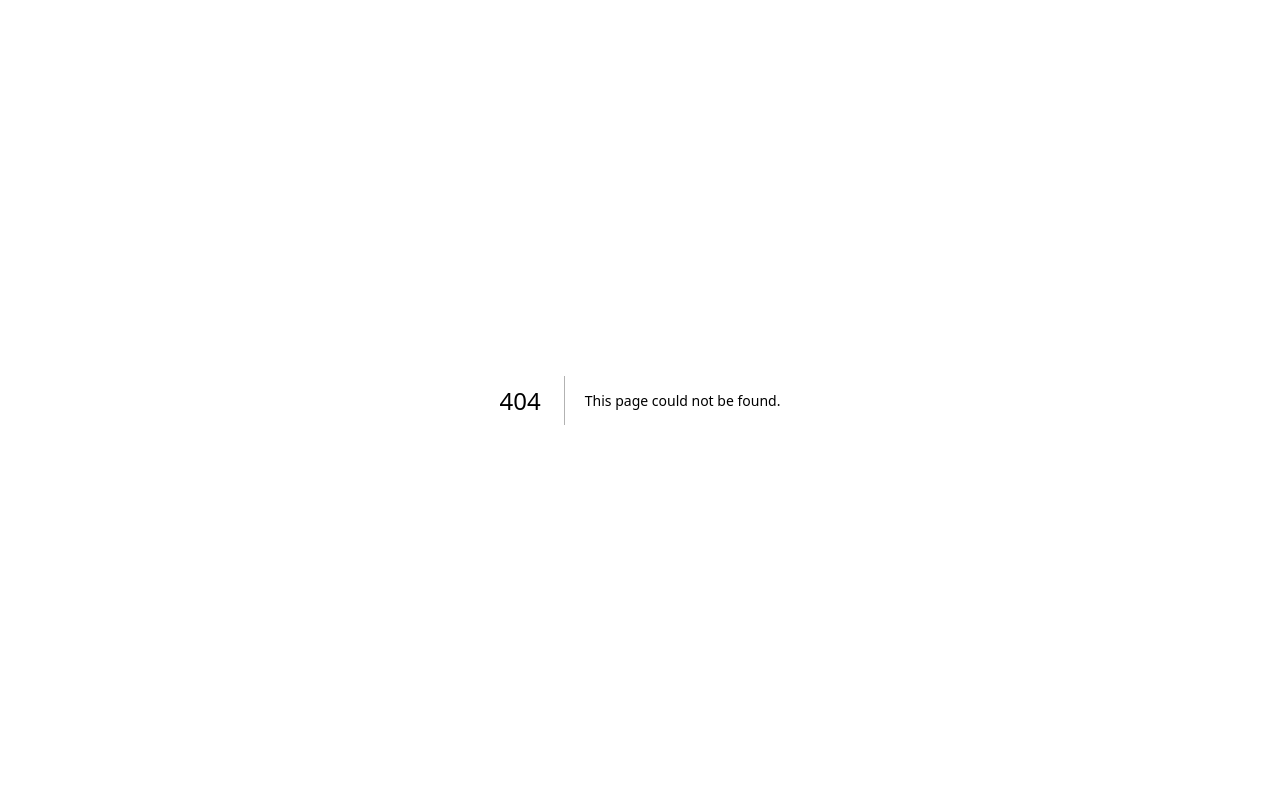
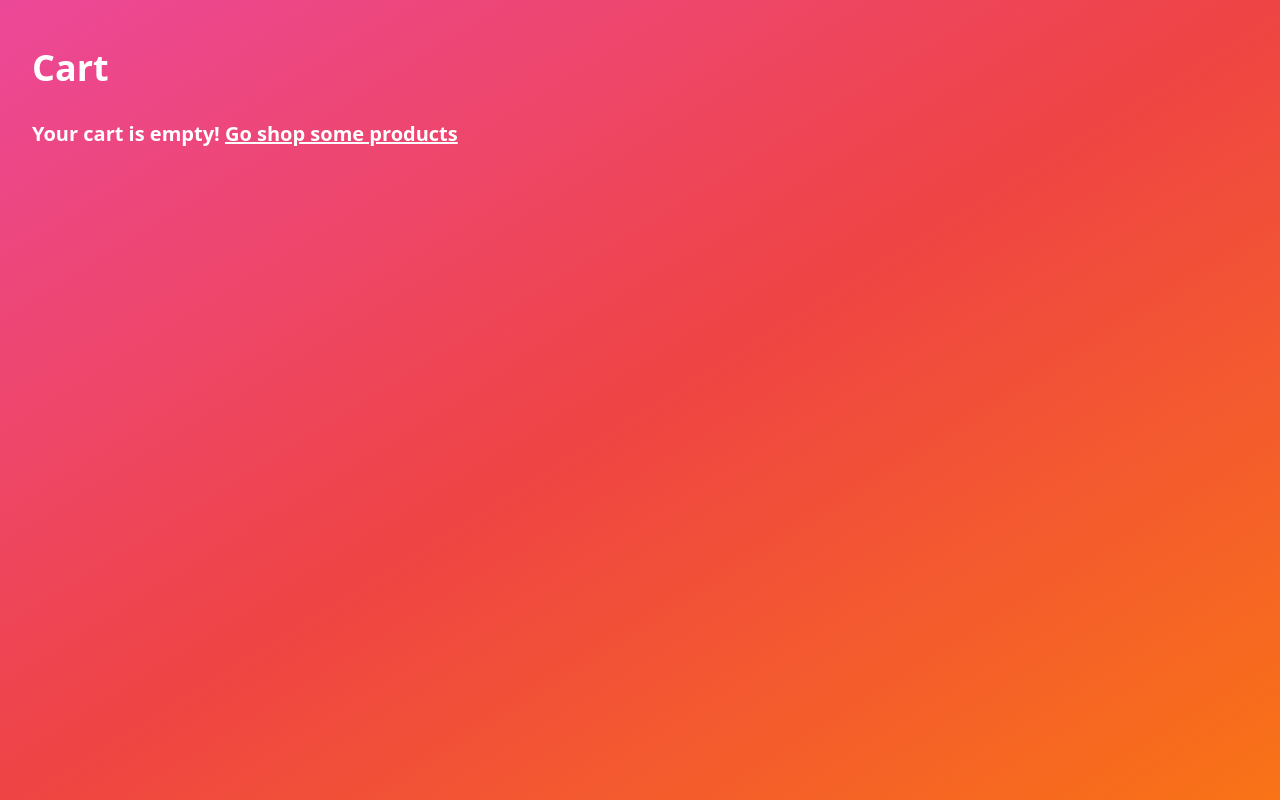
Before and after one commit to vicarb/front-ecom, a Next.js app: page /cart in a window 1280 px wide. Before the commit this address had no page. Built offline with nearby package versions, Linux system fonts and the light colour scheme.

Commit message:
updated interface

```diff
--- /dev/null
+++ b/app/cart/page.tsx
@@ -0,0 +1,10 @@
+import React from 'react'
+import Cart from '@/components/Cart/Cart'
+export default function CartPage() {
+  return (
+    <>
+    <Cart/>
+    </>
+
+  )
+}
--- a/app/globals.css
+++ b/app/globals.css
@@ -2,26 +2,7 @@
 @tailwind components;
 @tailwind utilities;
 
-:root {
-  --foreground-rgb: 0, 0, 0;
-  --background-start-rgb: 214, 219, 220;
-  --background-end-rgb: 255, 255, 255;
+body {
+  background: linear-gradient(to bottom right, #ec4899, #f43f5e, #fb923c);
+  min-height: 100vh;
 }
-
-@media (prefers-color-scheme: dark) {
-  :root {
-    --foreground-rgb: 255, 255, 255;
-    --background-start-rgb: 0, 0, 0;
-    --background-end-rgb: 0, 0, 0;
-  }
-}
-
-body {
-  color: rgb(var(--foreground-rgb));
-  background: linear-gradient(
-      to bottom,
-      transparent,
-      rgb(var(--background-end-rgb))
-    )
-    rgb(var(--background-start-rgb));
-}
--- /dev/null
+++ b/components/Cart/Cart.tsx
@@ -0,0 +1,43 @@
+'use client'
+import React from 'react';
+import { useCart } from '@/context/CartContext/CartContext';
+import Link from 'next/link';
+
+const Cart = () => {
+  const { cart  } = useCart();
+
+  return (
+    <div className="min-h-screen bg-gradient-to-br from-pink-500 via-red-500 to-orange-500 text-white">
+      <div className="container mx-auto py-12 px-4 sm:px-6 lg:px-8">
+        <h2 className="text-4xl font-bold mb-8">Cart</h2>
+        {cart.length === 0 ? (
+          <div className="text-xl font-bold mb-4">
+            Your cart is empty!{' '}
+            <Link href="/">
+              <span className="underline">Go shop some products</span>
+            </Link>
+          </div>
+        ) : (
+          <>
+            {cart.map((item) => (
+              <div key={item.id} className="border border-gray-300 rounded-md p-4 mb-4">
+                <h3 className="text-2xl font-bold mb-2">{item.product.title}</h3>
+                <p className="text-lg mb-2">{item.description}</p>
+                <p className="text-lg font-bold mb-4">${item.product.price.toFixed(2)}</p>
+                <p className="text-lg font-bold mb-2">Quantity: {item.quantity}</p>
+              </div>
+            ))}
+            <button className="bg-white text-black px-4 py-2 rounded-md font-semibold" onClick={() => {}}>
+  Clear cart
+</button>
+            <Link href="/checkout">
+              <span className="bg-white text-black px-4 py-2 rounded-md font-semibold ml-4">Checkout</span>
+            </Link>
+          </>
+        )}
+      </div>
+    </div>
+  );
+};
+
+export default Cart;
--- a/components/CartPopup/CartPopup.tsx
+++ b/components/CartPopup/CartPopup.tsx
@@ -24,7 +24,7 @@ export const CartPopup: React.FC<CartPopupProps> = memo(({ onClose }) => {
       ) : (
         cart.map((item) => (
           <div key={item.id} className="mb-4 text-black">
-            <span className="font-semibold ">{item.productId.title}</span>
+            <span className="font-semibold ">{item.product.title}</span>
             <span className="ml-4">Quantity: {item.quantity}</span>
           </div>
         ))
--- a/components/ProductList/ProductList.tsx
+++ b/components/ProductList/ProductList.tsx
@@ -4,39 +4,58 @@ import Link from 'next/link';
 import Image from 'next/image';
 import axios from 'axios';
 import { Product } from '@/interfaces/Product/Product';
+import { useTransition, animated } from '@react-spring/web';
 
 const ProductList = () => {
   const [products, setProducts] = useState<Product[]>([]);
   const [cartItems, setCartItems] = useState<Product[]>([]);
+  const [loading, setLoading] = useState(true);
 
   const [hoveredProductId, setHoveredProductId] = useState<string | null>(null);
-
 
   const handleAddToCart = (product: Product) => {
     setCartItems([...cartItems, product]);
   };
 
-
   useEffect(() => {
     const fetchProducts = async () => {
+      setLoading(true);
       const response = await axios.get(`https://composterasur.cl/products`);
       setProducts(response.data);
-    }
+      setLoading(false);
+    };
 
     fetchProducts();
   }, []);
 
+  const transitions = useTransition(products, {
+    from: { opacity: 0, transform: 'translate3d(0,40px,0)' },
+    enter: { opacity: 1, transform: 'translate3d(0,0px,0)' },
+    leave: { opacity: 0, transform: 'translate3d(0,-40px,0)' },
+    trail: 200,
+    config: {
+      tension: 170,
+      friction: 20,
+      precision: 0.1,
+    },
+  });
+
+  if (loading) {
+    return <div>Loading...</div>; // replace with your preferred loading placeholder
+  }
+
   return (
     <div className="min-h-fit bg-gradient-to-br from-pink-500 via-red-500 to-orange-500 text-white">
       <div className="container mx-auto py-12 px-4 sm:px-6 lg:px-8">
-        <h2 className="text-4xl font-bold mb-8 text-center">Our Products</h2>
+        <h2 className="text-4xl font-bold mb-8 text-center mt-12">Our Products</h2>
         <div className="grid grid-cols-2 md:grid-cols-2 lg:grid-cols-4 gap-8">
-          {products.map((product) => (
-            <div
+          {transitions((styles, product) => (
+            <animated.div
               key={product._id}
               className="bg-white rounded-md shadow-md transition duration-300 transform hover:scale-105"
               onMouseEnter={() => setHoveredProductId(product._id)}
               onMouseLeave={() => setHoveredProductId(null)}
+              style={styles}
             >
               <div className="h-64 w-full relative">
                 <Link href={`/product/${product._id}`}>
@@ -69,7 +88,7 @@ const ProductList = () => {
                 </button>
               </div>
               <h2 className="px-4 py-2 text-gray-800 font-semibold text-lg">{product.title}</h2>
-            </div>
+            </animated.div>
           ))}
         </div>
       </div>
--- a/context/CartContext/CartContext.tsx
+++ b/context/CartContext/CartContext.tsx
@@ -13,7 +13,7 @@ interface ProductType {
 
 // Define the type of our cart items
 interface CartItemType {
-  productId: ProductType;
+  product: ProductType;
   quantity: number;
 }
 
@@ -31,18 +31,17 @@ export function CartProvider({ children }: { children: React.ReactNode }) {
 
   const addToCart = (product: ProductType, quantity: number) => {
     let newCart = [...cart];
-    let existingProductIndex = newCart.findIndex(item => item.productId._id === product._id);
+    let existingProductIndex = newCart.findIndex(item => item.product._id === product._id);
 
     if (existingProductIndex >= 0) {
       newCart[existingProductIndex].quantity += quantity;
     } else {
-      newCart.push({ productId: product, quantity });
+      newCart.push({ product, quantity }); // change this line
     }
 
     setCart(newCart);
     localStorage.setItem('cart', JSON.stringify(newCart));
     console.log(cart);
-
   }
 
   return (
```
